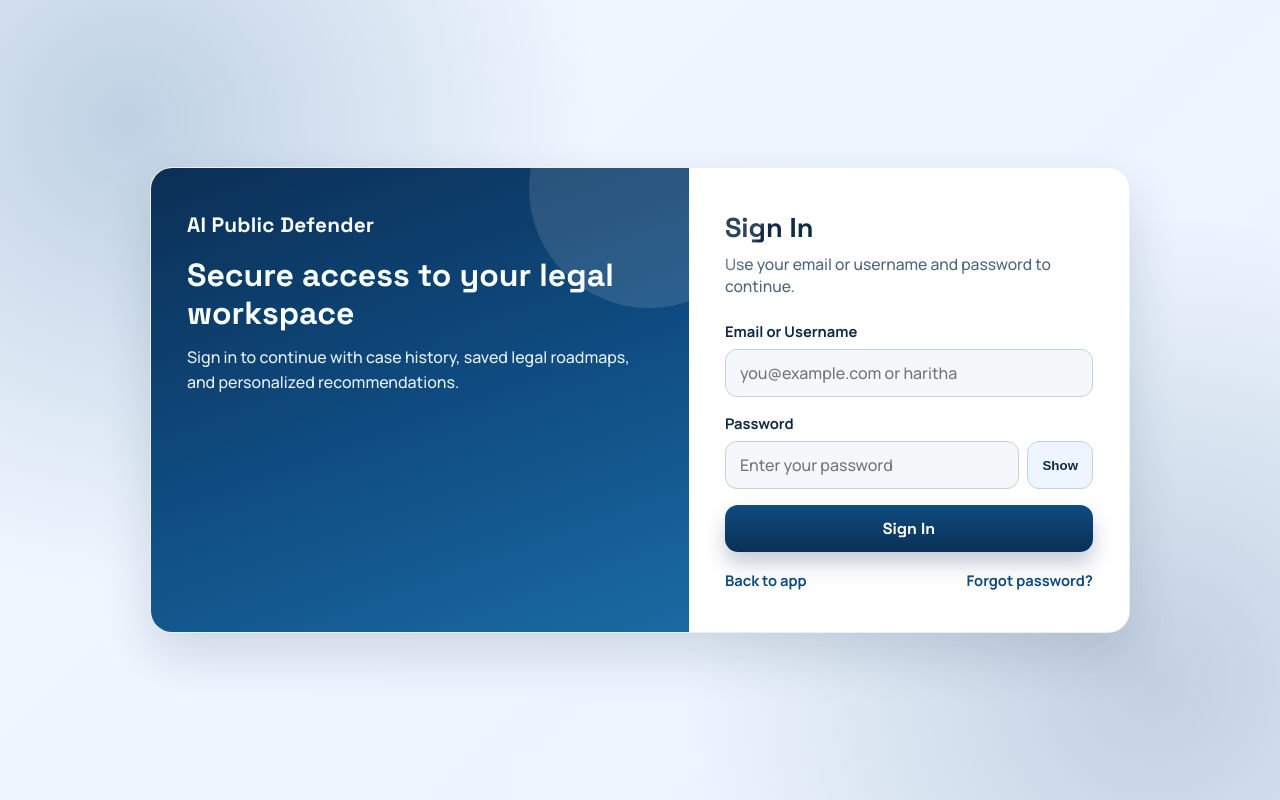
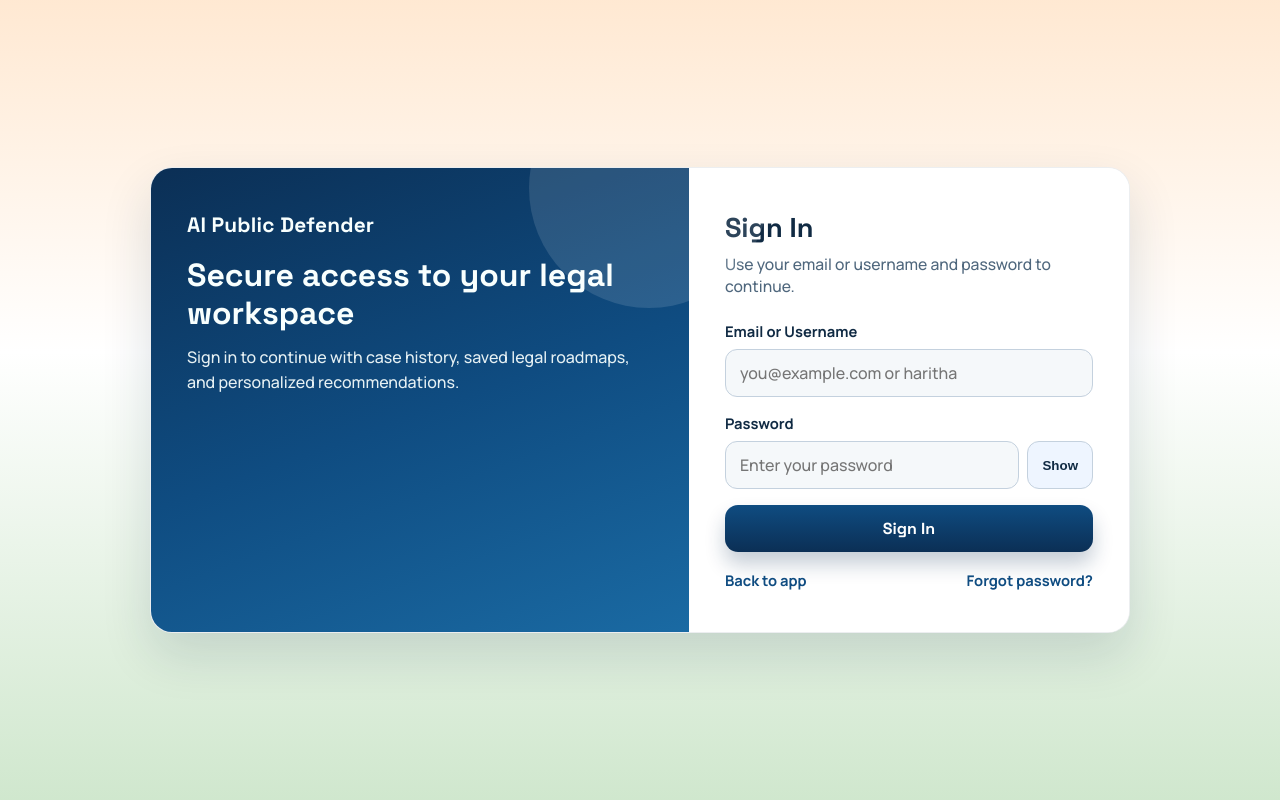
Before and after one commit to harithajc/AIPublicDefender, a Flask app: page / in a window 1280 px wide. Run offline with Flask 3, Linux system fonts and the light colour scheme.

Commit message:
Update background gradients in HTML templates for improved aesthetics

```diff
--- a/templates/signin.html
+++ b/templates/signin.html
@@ -31,9 +31,11 @@
             font-family: 'Manrope', 'Segoe UI', Tahoma, Geneva, Verdana, sans-serif;
             color: var(--ink);
             background:
-                radial-gradient(circle at 10% 15%, rgba(15, 76, 129, 0.22), transparent 35%),
-                radial-gradient(circle at 90% 85%, rgba(11, 47, 85, 0.18), transparent 35%),
-                linear-gradient(135deg, #f1f7ff 0%, #eaf3ff 100%);
+                linear-gradient(180deg,
+                    rgba(255, 153, 51, 0.22) 0%,
+                    rgba(255, 255, 255, 0.95) 44%,
+                    rgba(19, 136, 8, 0.20) 100%
+                );
             display: grid;
             place-items: center;
             padding: 24px;
```
Also changed, not shown: templates/index.html (+5 -3 lines), templates/roadmap.html (+5 -3 lines).
